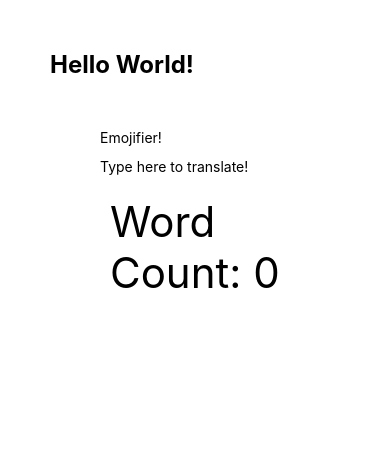
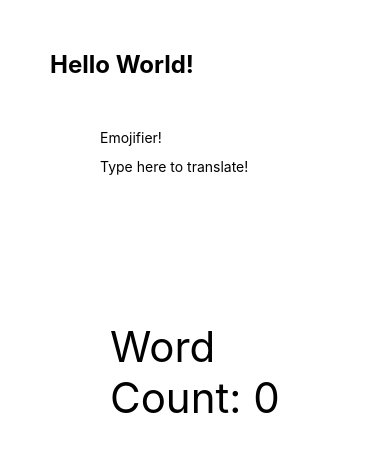
Before and after one commit to AnthonyM5/ReactApp, a React Native app: screen / in a window 390 px wide. Shown: the top 452 px of the page. Built offline with nearby package versions, Linux system fonts and the light colour scheme.

Commit message:
updating style structure

```diff
--- /dev/null
+++ b/src/components/RoundedButton.js
@@ -0,0 +1,34 @@
+import React from "react";
+import { TouchableOpacity, Text, StyleSheet} from "react-native";
+
+
+export const RoundedButton = ({
+  style = {},
+  textStyle = {},
+  size =  125,
+  ...props
+}) => {
+  return (
+    <TouchableOpacity style={[styles(size).radius, style]} onPress={props.onPress}>
+    <Text style={[styles(size).text, textStyle]}>{props.title}</Text>
+    </TouchableOpacity>
+  )
+
+
+};
+
+const styles = (size) => StyleSheet.create({
+  radius: {
+    borderRadius: size / 2,
+    width: size,
+    height: size,
+    alignItems: 'center',
+    justifyContent: 'center',
+    borderColor: "#fff",
+    borderWidth: 2
+  },
+  text: {
+    color: "#fff",
+    fontSize: size / 3
+  }
+})
--- a/src/features/focus/Focus.js
+++ b/src/features/focus/Focus.js
@@ -1,5 +1,6 @@
 import React, { useState } from 'react';
 import { Text, TextInput, View, StyleSheet } from 'react-native';
+import {RoundedButton} from '../../components/RoundedButton'
 
 
 export const Focus = () => {
@@ -14,9 +15,10 @@ export const Focus = () => {
         onChangeText={text => setText(text)}
         defaultValue={text}
       />
+      <RoundedButton />
       <Text style={{padding: 10, fontSize: 42}}>
         {text.split(' ').map((word) => word && '🍕').join('')}
-        Word Count: {text.split(' ').length > 1 ? text.split(' ').length : 0}
+        Word Count: {text.split(' ').length > 1 ? text.split(' ').length - 1 : 0}
       </Text>
     </View>
 
```
